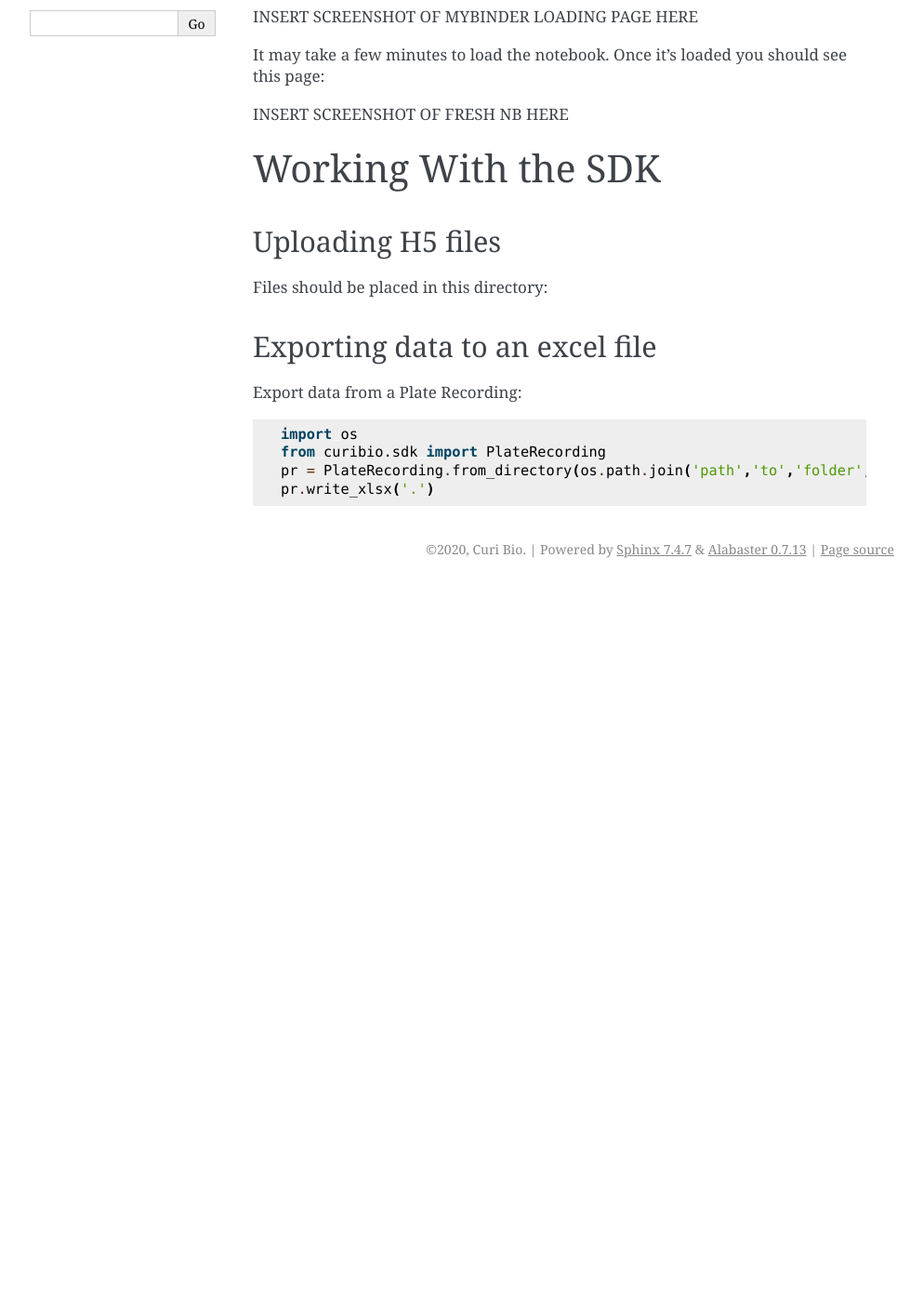
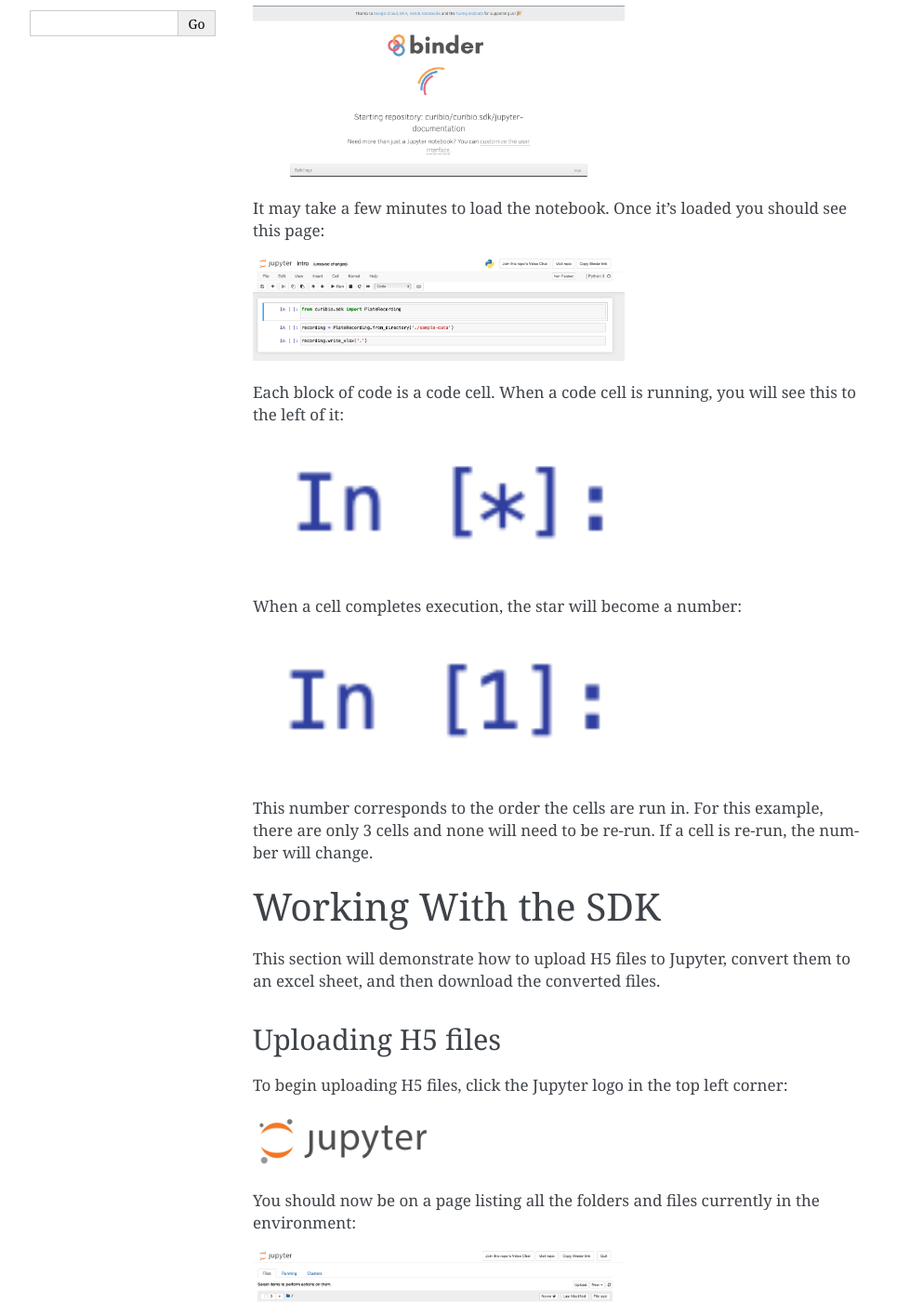
Before and after one commit to CuriBio/curibio.sdk, a Sphinx documentation site: the page built from docs/source/gettingstarted.rst, in a window 1280 px wide and 1400 px high, scrolled down 363 px. Shown: the whole window at 93% size, without its empty margins (148-1141 px from the left). Built offline with Sphinx 7.4.7, drawn with Linux system fonts in a browser that asks for light colours; before the commit the page ends 993 px from its top, so only the background shows below that; some of the changed text lies outside the part shown.

Commit message:
updated gettingstarted and added images

```diff
--- a/CHANGELOG.rst
+++ b/CHANGELOG.rst
@@ -1,5 +1,11 @@
 Changelog for Curi Bio Software Development Kit
 ===============================================
+
+0.4.1 (unreleased)
+------------------
+
+- Added Jupyter getting started documentation.
+
 
 0.4.0 (2020-09-16)
 ------------------
--- a/docs/source/gettingstarted.rst
+++ b/docs/source/gettingstarted.rst
@@ -15,28 +15,96 @@ notebook.
 
 You should land on a page that looks like this:
 
-INSERT SCREENSHOT OF MYBINDER LOADING PAGE HERE
+.. image:: images/mybinder_loading_page.png
+    :width: 400
 
 It may take a few minutes to load the notebook. Once it's loaded you should see this page:
 
-INSERT SCREENSHOT OF FRESH NB HERE
+.. image:: images/fresh_nb.png
+    :width: 400
+
+Each block of code is a code cell. When a code cell is running, you will see this to
+the left of it:
+
+.. image:: images/running_cell.png
+    :width: 400
+
+When a cell completes execution, the star will become a number:
+
+.. image:: images/finished_cell.png
+    :width: 400
+
+This number corresponds to the order the cells are run in. For this example,
+there are only 3 cells and none will need to be re-run. If a cell is re-run,
+the number will change.
 
 
 Working With the SDK
 ====================
 
+This section will demonstrate how to upload H5 files to Jupyter, convert them to
+an excel sheet, and then download the converted files.
+
+
 Uploading H5 files
 ------------------
 
-Files should be placed in this directory:
+To begin uploading H5 files, click the Jupyter logo in the top left corner:
+
+.. image:: images/jupyter.png
+    :width: 200
+
+You should now be on a page listing all the folders and files currently in the environment:
+
+.. image:: images/fresh_files_page.png
+    :width: 400
+
+Click on ``my-data``. You should now be in the ``my-data`` folder:
+
+.. image:: images/my_data.png
+    :width: 400
+
+Click on the upload button in the top rightand select the files you with to upload.
+When the upload completes, you should see the uploaded files now on the page.
+
+Now click the folder icon shown below to go back to the main files page:
+
+.. image:: images/folder_icon.png
+    :width: 400
 
 
 Exporting data to an excel file
 -------------------------------
 
-Export data from a Plate Recording::
+Navigate back to the notebook page by clicking on ``intro.ipynb``.
 
-    import os
-    from curibio.sdk import PlateRecording
-    pr = PlateRecording.from_directory(os.path.join('path','to','folder','containing','h5','files','from a recording'))
-    pr.write_xlsx('.')
+Before running any code cells, change the line::
+
+    recording = PlateRecording.from_directory('./sample-data')
+
+to::
+
+    recording = PlateRecording.from_directory('./my-data')
+
+
+You can now begin running the code. To do so, click ``Cell`` near the top left, then click ``Run All``:
+
+.. image:: images/cell_run_all.png
+    :width: 400
+
+If there are many files, it may take a minute or two to convert all of them.
+When all cells complete execution there should be a number next to every cell:
+
+.. image:: images/finished_cells.png
+    :width: 400
+
+
+Click on the Jupyter Logo in the top left of the page again to
+go back to the files page. You should should now see a new ``.xlsx`` file. The
+name of the file should contain the date the data was recorded formatted ``yyyy-mm-dd``.
+
+To download, check the box to the left of the file and then press ``download``
+near the top left.
+
+.. image:: images/download_screen.png
+    :width: 400
```
Also changed, not shown: .pre-commit-config.yaml, docs/source/images/cell_run_all.png (added), docs/source/images/download_screen.png (added), docs/source/images/finished_cell.png (added), docs/source/images/finished_cells.png (added), docs/source/images/folder_icon.png (added), docs/source/images/fresh_files_page.png (added), docs/source/images/fresh_nb.png (added), docs/source/images/jupyter.png (added), docs/source/images/my_data.png (added), docs/source/images/mybinder_loading_page.png (added), docs/source/images/running_cell.png (added).
